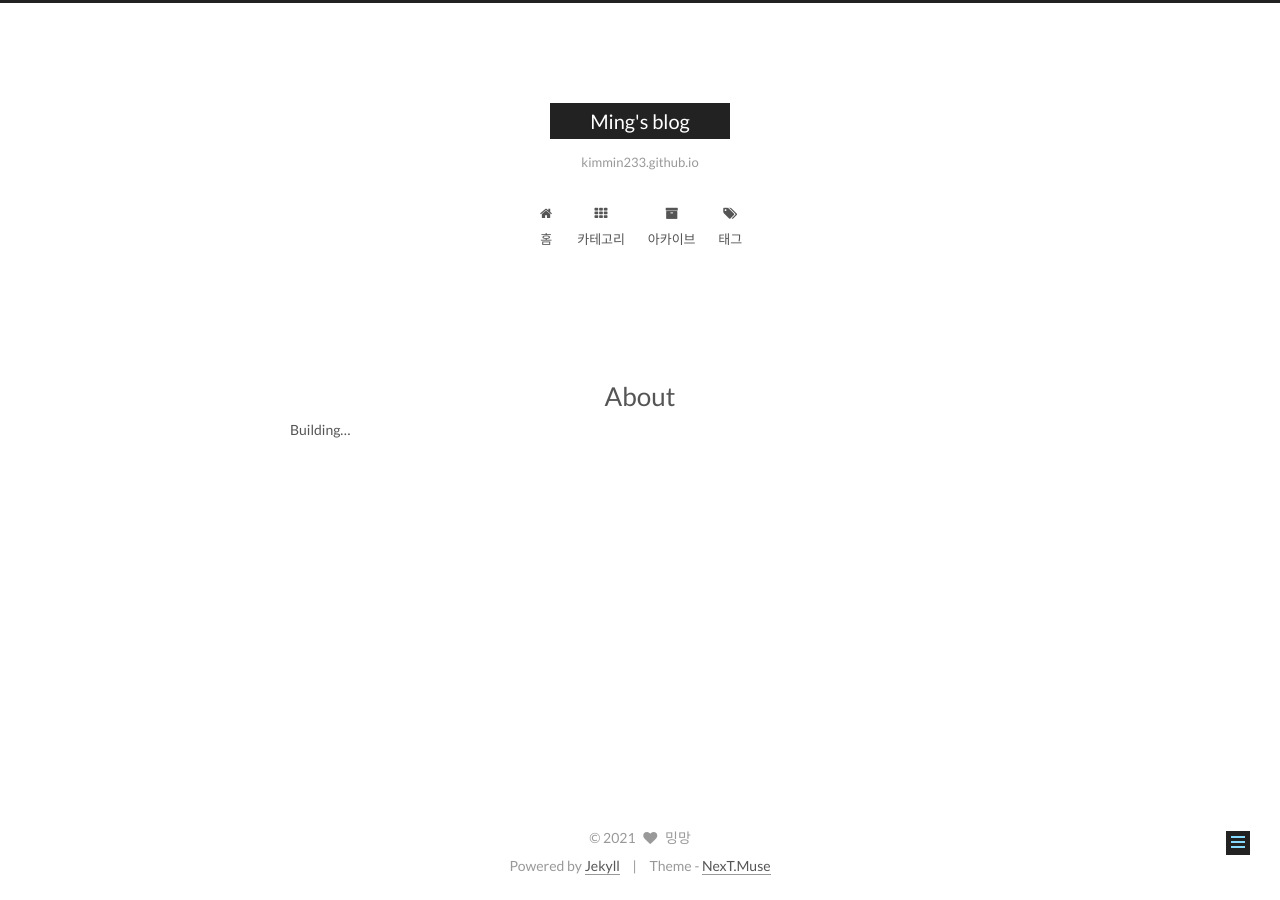
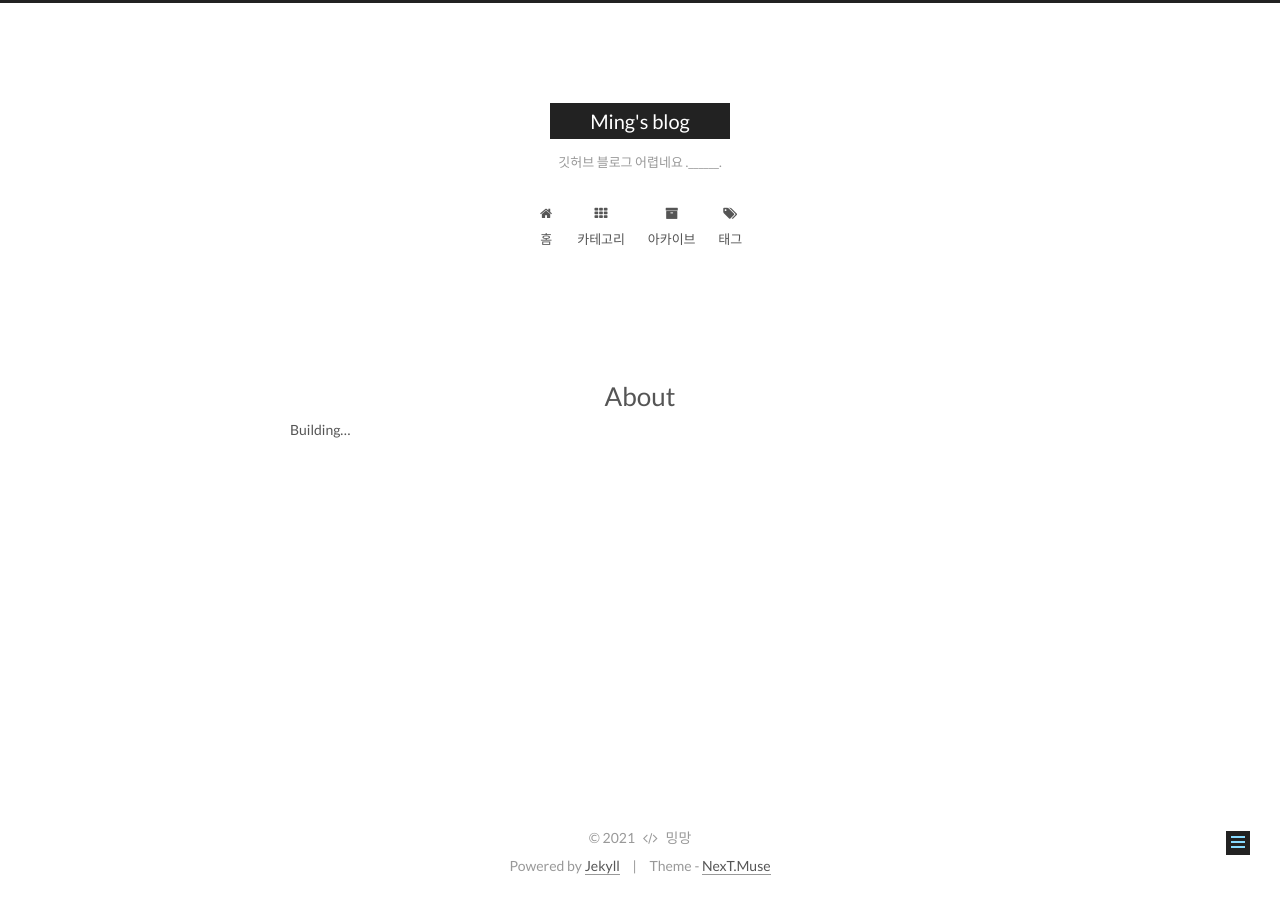
Before and after one commit to kimmin233/kimmin233.github.io, a Jekyll site: the page built from about/index.md, in a window 1280 px wide. Built offline with Jekyll 4.4.1, drawn with Linux system fonts in a browser that asks for light colours.

Commit message:
foot 수정

```diff
--- a/_config.yml
+++ b/_config.yml
@@ -5,8 +5,8 @@
 
 # Site
 title: Ming's blog
-subtitle: kimmin233.github.io
-description: 깃허브 블로그는 어려워 .______.
+subtitle: 깃허브 블로그 어렵네요 .______.
+description: 철이 없었죠. 블로그를 하기위해 깃허브에서 시작했다는 거 자체가.
 author: 밍망
 # Support language: de, en, fr-FR, id, ja, ko, pt-BR, pt, ru, zh-Hans, zh-hk, zh-tw
 language: ko
@@ -87,10 +87,10 @@ keywords: "Jekyll, NexT"
 rss:
 
 # Specify the date when the site was setup
-#since: 2015
+since: 2021
 
 # icon between year and author @Footer
-authoricon: heart
+authoricon: code
 
 # Footer `powered-by` and `theme-info` copyright
 copyright: true
```
